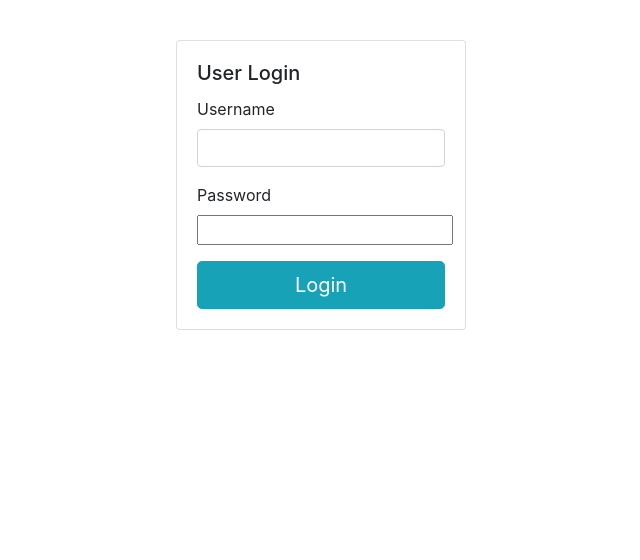
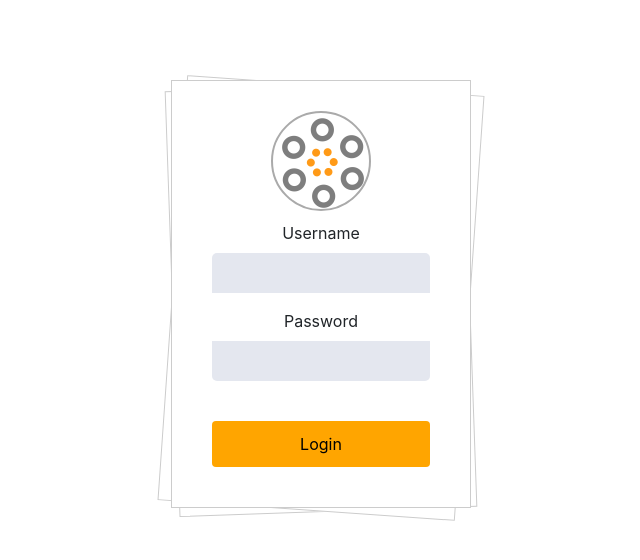
Before and after one commit to akhilesh0/grains, a Flask app: page /login in a window 1280 px wide. Shown: the part 55-615 px from the top of the page, without its empty margins (319-959 px from the left). Run offline with Flask 2, Linux system fonts and the light colour scheme; some libraries are stand-ins or nearby versions.

Commit message:
final version of login and sidebar

```diff
--- a/static/assets/css/styles.css
+++ b/static/assets/css/styles.css
@@ -65,3 +65,77 @@
   .main_sidebar {padding-top: 15px;}
   .main_sidebar ul li a {font-size: 18px;}
 }
+
+.login-container{
+    position: relative;
+    width: 300px;
+    margin: 80px auto;
+    padding: 20px 40px 40px;
+    text-align: center;
+    background: #fff;
+    border: 1px solid #ccc;
+}
+
+.login-container::before,.login-container::after{
+    content: "";
+    position: absolute;
+    width: 100%;height: 100%;
+    top: 3.5px;left: 0;
+    background: #fff;
+    z-index: -1;
+    -webkit-transform: rotateZ(4deg);
+    -moz-transform: rotateZ(4deg);
+    -ms-transform: rotateZ(4deg);
+    border: 1px solid #ccc;
+
+}
+
+.login-container::after{
+    top: 5px;
+    z-index: -2;
+    -webkit-transform: rotateZ(-2deg);
+     -moz-transform: rotateZ(-2deg);
+      -ms-transform: rotateZ(-2deg);
+
+}
+
+.avatar{
+    width: 100px;
+    height: 100px;
+    margin: 10px auto 10px;
+    border-radius: 100%;
+    border: 2px solid #aaa;
+    background-size: cover;
+}
+
+.form-box input{
+    width: 100%;
+    padding: 10px;
+    text-align: center;
+    height:40px;
+    border: 0px solid #ccc;;
+    background: #e4e7ef;
+    transition:0.2s ease-in-out;
+
+}
+
+.form-box input:focus{
+    outline: 0;
+    background: #708090;
+}
+
+.form-box input[type="text"]{
+    border-radius: 5px 5px 0 0;
+    text-transform: lowercase;
+}
+
+.form-box input[type="password"]{
+    border-radius: 0 0 5px 5px;
+    border-top: 0;
+}
+
+.form-box button.login{
+    margin-top: 40px;
+    padding: 10px 20px;
+    background: #ffa500;
+}
--- a/templates/base.html
+++ b/templates/base.html
@@ -10,9 +10,9 @@
       <link href="https://fonts.googleapis.com/css?family=Poppins:200,300,400,600,700,800" rel="stylesheet" />
       <!-- CSS Files -->
       <link rel="stylesheet" href="https://maxcdn.bootstrapcdn.com/bootstrap/4.0.0/css/bootstrap.min.css" integrity="sha384-Gn5384xqQ1aoWXA+058RXPxPg6fy4IWvTNh0E263XmFcJlSAwiGgFAW/dAiS6JXm" crossorigin="anonymous">
+      <link rel="stylesheet" href="https://cdnjs.cloudflare.com/ajax/libs/font-awesome/4.7.0/css/font-awesome.min.css">
       <link rel="stylesheet" href="{{ url_for('static', filename='assets/css/nav-custom.css') }}"/>
       <link rel="stylesheet" href="{{ url_for('static', filename='assets/css/styles.css') }}"/>
-      <link rel="stylesheet" href="https://cdnjs.cloudflare.com/ajax/libs/font-awesome/4.7.0/css/font-awesome.min.css">
    </head>
    <body class="body-main">
       {% include 'navbar.html' %}
--- a/templates/user/login.html
+++ b/templates/user/login.html
@@ -16,11 +16,12 @@
    <body class="body-main">
       {% include 'navbar.html' %}
         <div class="container-fluid">
-			    <div class="row top-buffer justify-content-center align-items-center">
-			        <div class="col col-sm-6 col-md-6 col-lg-4 col-xl-3">
-			        	<div class="card">
-			  				<div class="card-body">
-			  					<h5 class="card-title">User Login</h5>
+            <div class="login-container">
+                <div id="output"></div>
+                <div class="avatar">
+                   <img width="100" height="100" src="{{ url_for('static', filename='assets/img/icon.png') }}">
+                </div>
+                <div class="form-box">
                     {% if error %}
                         <div class="error text-danger">{{ error }}</div>
                     {% endif %}
@@ -30,13 +31,10 @@
 
                         {{ form.hidden_tag() }}
                         {{ render_field(form.username, class='form-control') }}
-
                         {{ render_field(form.password, class='form_control') }}
 
-									<button type="submit" class="btn btn-info btn-lg btn-block">Login</button>
+                        <button type="submit" class="btn btn-block login">Login</button>
                     </form>
-							</div>
-						</div>
                 </div>
             </div>
         </div>
```
Also changed, not shown: templates/untitled.html (+109 -64 lines). Lines whose indentation alone changed are shown as unchanged.
